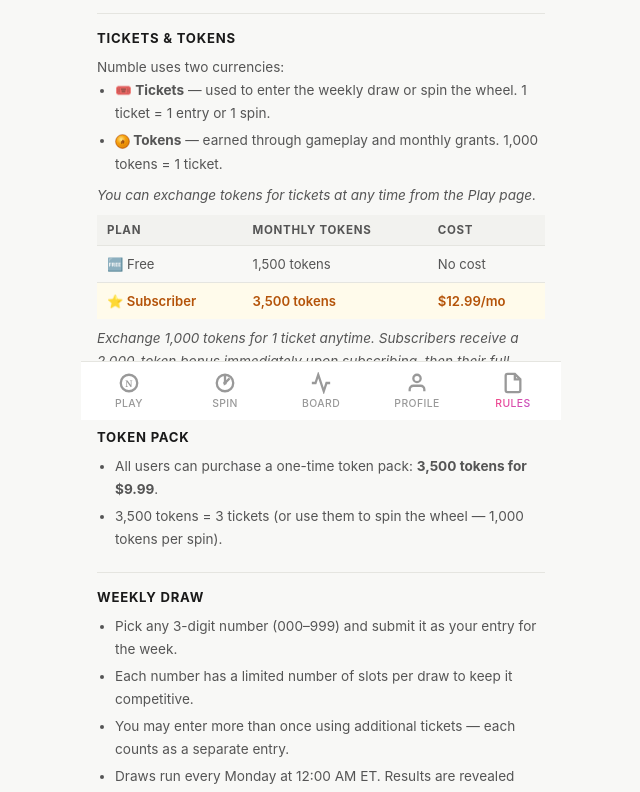
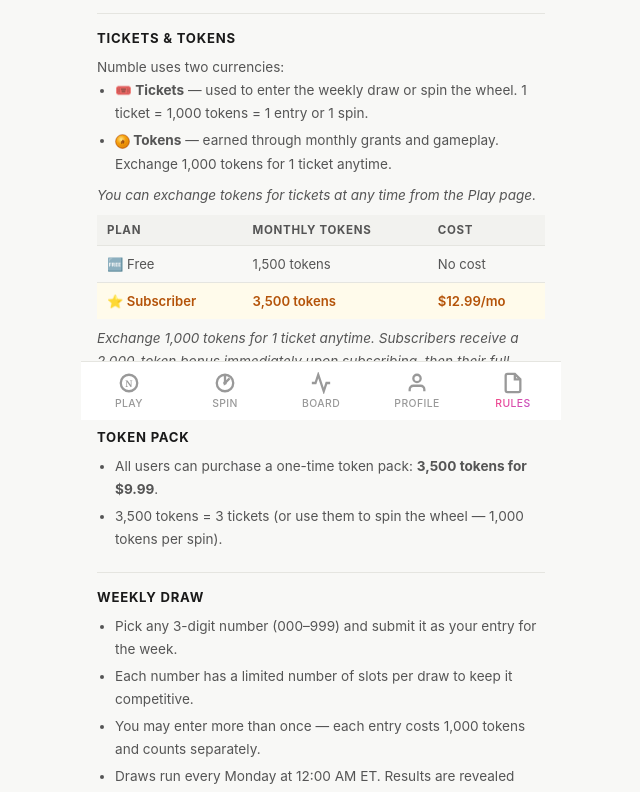
Before and after one commit to salumastake-code/numble-react, a React (Vite) app: page /rules in a window 1280 px wide. Shown: the part 380-1172 px from the top of the page, without its empty margins (319-959 px from the left). Built offline with nearby package versions, Linux system fonts and the light colour scheme; no server answers; sample sign-in values are in the browser's storage.

Commit message:
fix: rules copy — '1 ticket = 1,000 tokens = 1 entry or 1 spin', remove stale ticket-only language

```diff
--- a/src/pages/Rules.jsx
+++ b/src/pages/Rules.jsx
@@ -34,8 +34,8 @@
         <Section title="Tickets & Tokens">
           <p>Numble uses two currencies:</p>
           <ul>
-            <li><strong>🎟️ Tickets</strong> — used to enter the weekly draw or spin the wheel. 1 ticket = 1 entry or 1 spin.</li>
-            <li><strong><TokenIcon size={15} /> Tokens</strong> — earned through gameplay and monthly grants. 1,000 tokens = 1 ticket.</li>
+            <li><strong>🎟️ Tickets</strong> — used to enter the weekly draw or spin the wheel. 1 ticket = 1,000 tokens = 1 entry or 1 spin.</li>
+            <li><strong><TokenIcon size={15} /> Tokens</strong> — earned through monthly grants and gameplay. Exchange 1,000 tokens for 1 ticket anytime.</li>
           </ul>
           <p className="rules-note">You can exchange tokens for tickets at any time from the Play page.</p>
 
@@ -70,7 +70,7 @@
           <ul>
             <li>Pick any 3-digit number (000–999) and submit it as your entry for the week.</li>
             <li>Each number has a limited number of slots per draw to keep it competitive.</li>
-            <li>You may enter more than once using additional tickets — each counts as a separate entry.</li>
+            <li>You may enter more than once — each entry costs 1,000 tokens and counts separately.</li>
             <li>Draws run every Monday at 12:00 AM ET. Results are revealed when you open the app.</li>
           </ul>
 
```
